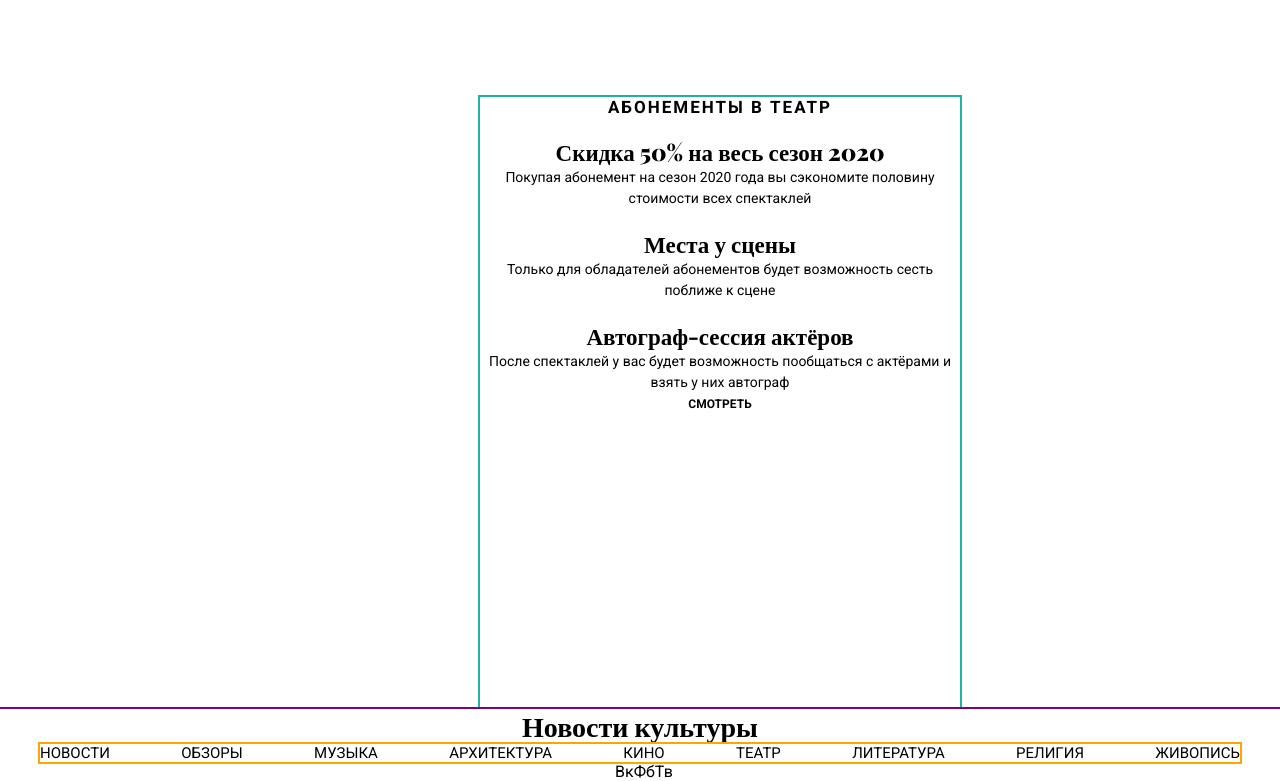
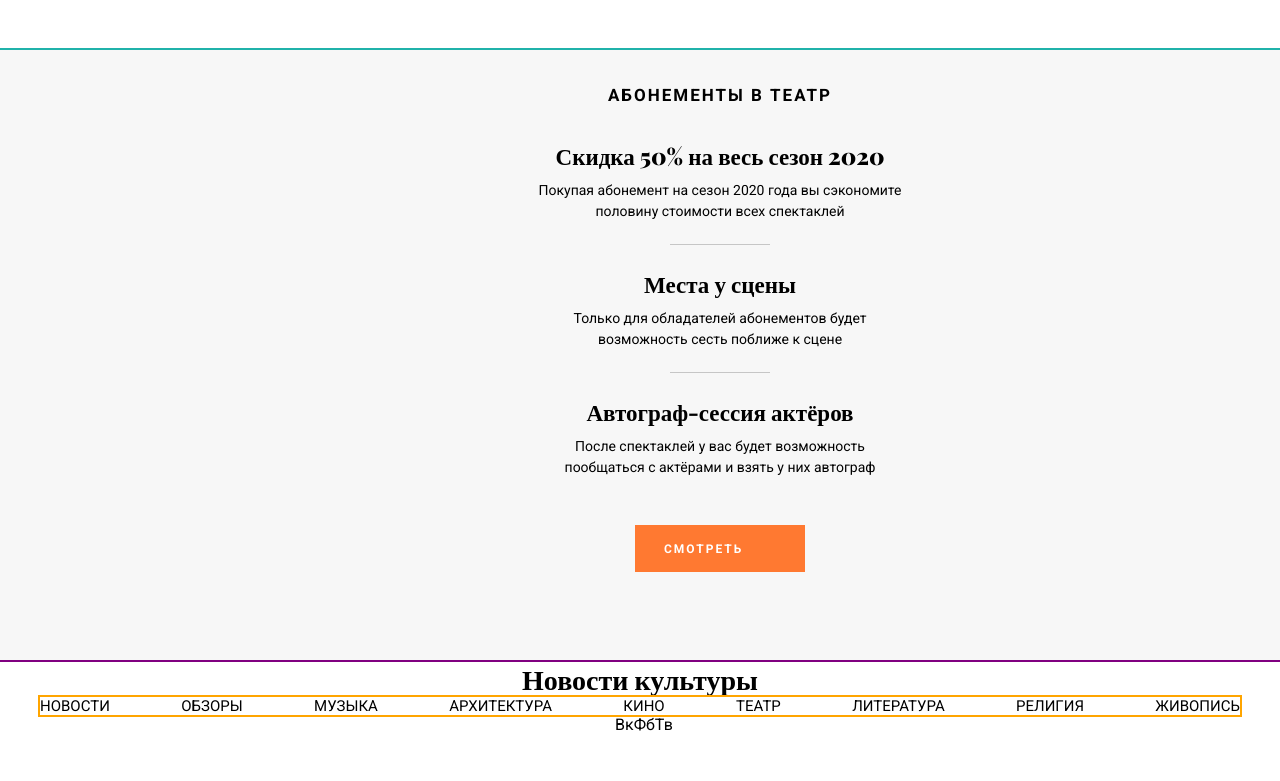
Before and after one commit to dmitrykhalimov/hotel, a website: page source/index.html in a window 1280 px wide. Shown: the part 1093-1874 px from the top of the page. After the commit the page ends 1827 px from the top, so only its background shows below. Drawn offline with nearby package versions, Linux system fonts and the light colour scheme; files that its build step writes are made by us from their sources.

Commit message:
Сверстан блок билетов

```diff
--- a/source/less/blocks/reviews.less
+++ b/source/less/blocks/reviews.less
@@ -1,6 +1,8 @@
 .reviews {
-  min-height: 464px;
   margin-top: 46px;
+  margin-bottom: 53px;
+  .outline(tomato);
+
 }
 
 .reviews__heading {
--- a/source/less/blocks/tickets.less
+++ b/source/less/blocks/tickets.less
@@ -1,9 +1,10 @@
 .tickets {
-  width: 480px;
   min-height: 610px;
   margin: 0 auto;
   text-align: center;
   .outline(lightseagreen);
+
+  background-color: #F7F7F7;
 }
 
 .tickets__heading {
@@ -13,6 +14,9 @@
   line-height: 20px;
   text-transform: uppercase;
   letter-spacing: 2px;
+
+  padding-top: 35px;
+  padding-bottom: 16px;
 }
 
 .tickets__title {
@@ -22,6 +26,7 @@
   font-weight: 900;
   font-size: 23px;
   line-height: 31px;
+  padding-bottom: 9px;
 }
 
 .tickets__text {
@@ -35,15 +40,69 @@
 .tickets__list {
   .list-reset;
   list-style: none;
+  width: 400px;
+  margin: 0 auto;
 }
 
 .tickets__button {
+  display: inline-block;
+
+  position: relative;
+
   font-weight: bold;
   font-size: 12px;
   line-height: 14px;
   text-transform: uppercase;
+  letter-spacing: 2px;
+  text-align: left;
+
+  padding-left: 29px;
+  padding-top: 17px;
+
+  margin-top: 20px;
+
+  background-color: #FF7931;
+  color: #ffffff;
+
+  width: 170px;
+  height: 47px;
 }
 
-.tickets-wrapper {
-  .outline;
+.tickets__button::before {
+  position: absolute;
+  top: 7px;
+  right: -16px;
+  content: "";
+  width: 68px;
+  height: 68px;
+
+  background: url("../../img/icon-arrow.svg") 0 0 no-repeat;
+
+
 }
+
+.tickets__item {
+  position: relative;
+  margin-bottom: 27px;
+}
+
+.tickets__item::before {
+  position: absolute;
+  left: 150px;
+
+  bottom: -23px;
+  content: "";
+  height: 1px;
+  width: 100px;
+  background: rgba(0, 0, 0, 0.2);
+}
+
+.tickets__item:nth-of-type(2),
+.tickets__item:nth-of-type(3) {
+  padding-left: 20px;
+  padding-right: 20px;
+}
+
+.tickets__item:nth-of-type(3)::before {
+  display: none;
+}
```
Also changed, not shown: source/img/icon-arrow.svg (added).
